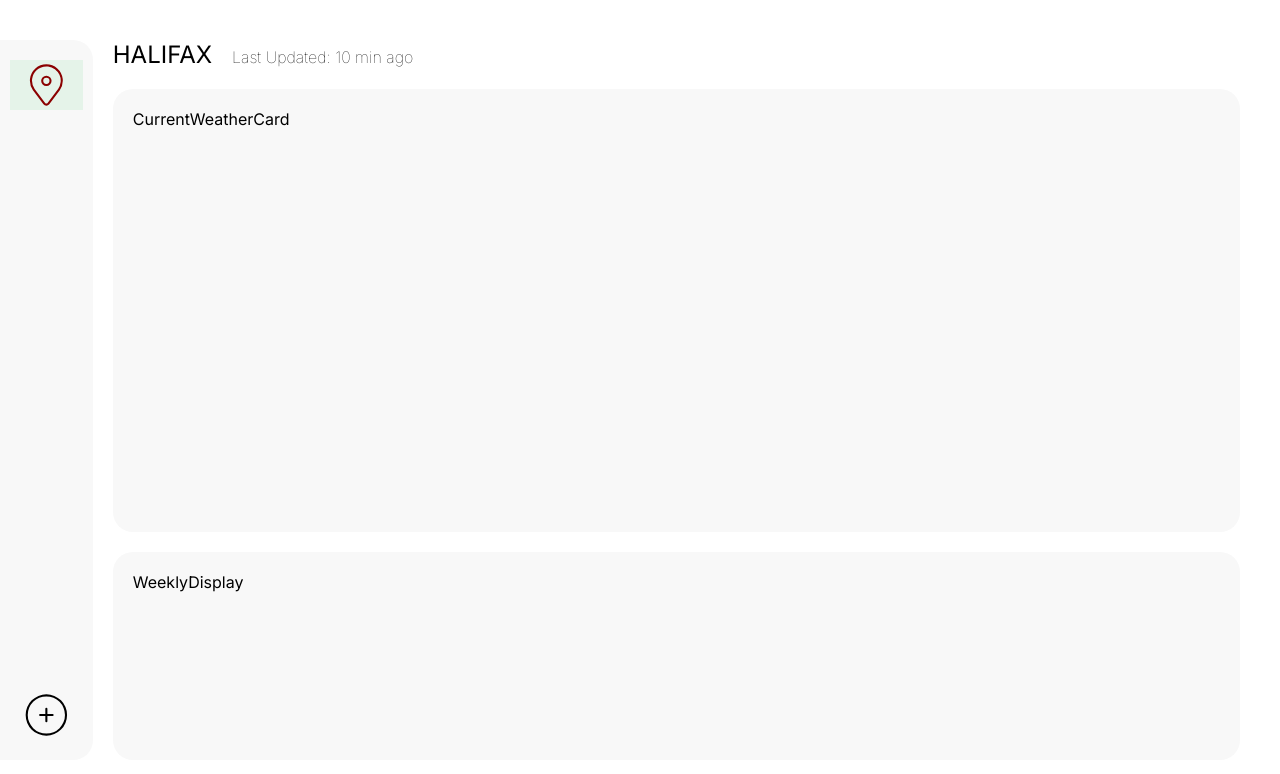
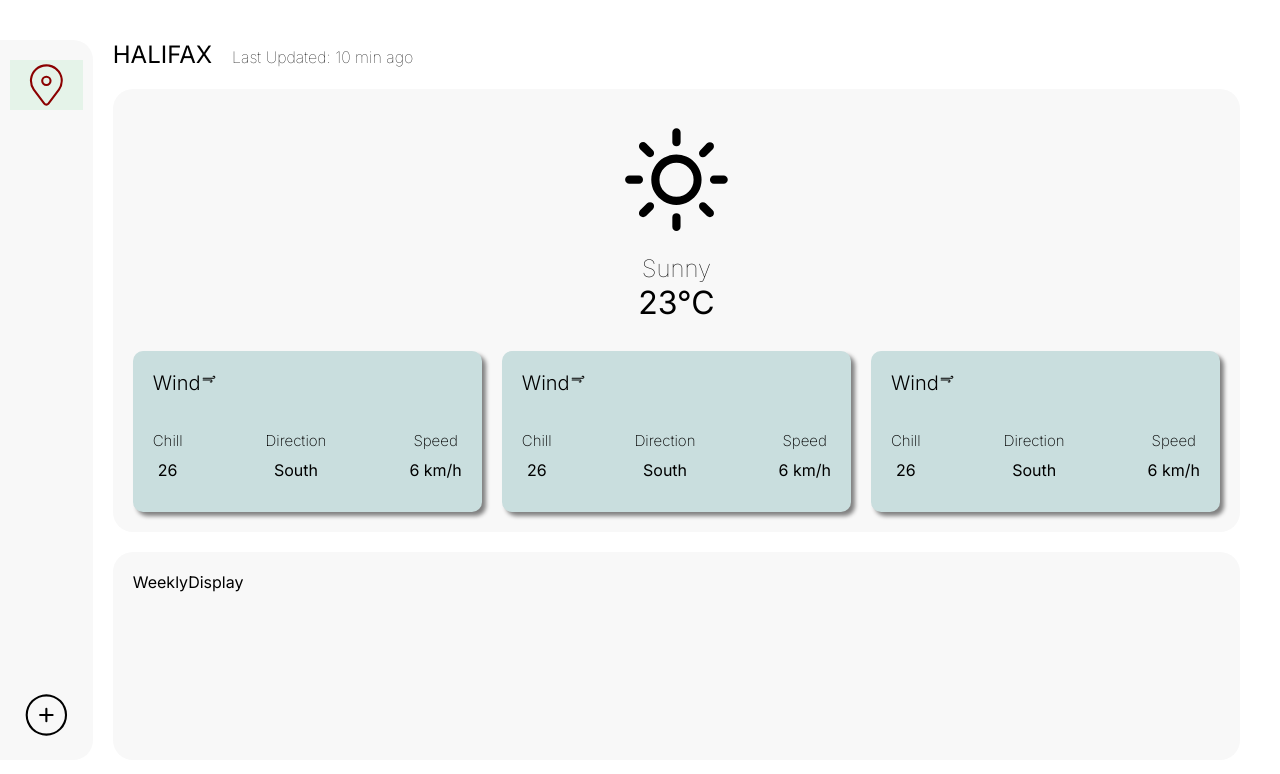
Before and after one commit to Santi-Rijal/weather-app, a Next.js app: page / in a window 1280 px wide. Shown: the top 774 px of the page. Built offline with nearby package versions, Linux system fonts and the light colour scheme; no server answers.

Commit message:
Wind card done

```diff
--- /dev/null
+++ b/src/Assets/weatherIcons.js
@@ -0,0 +1,17 @@
+import {
+  WiDaySunny,
+  WiRain,
+  WiSnow,
+  WiWindy,
+  WiThunderstorm,
+} from "react-icons/wi";
+
+const weatherIcons = [
+  { condition: "Sunny", icon: <WiDaySunny /> },
+  { condition: "Rain", icon: <WiRain /> },
+  { condition: "Snow", icon: <WiSnow /> },
+  { condition: "Windy", icon: <WiWindy /> },
+  { condition: "Thunder Storm", icon: <WiThunderstorm /> },
+];
+
+export default weatherIcons;
--- a/src/components/CurrentWeatherCard/CurrentWeatherCard.jsx
+++ b/src/components/CurrentWeatherCard/CurrentWeatherCard.jsx
@@ -1,10 +1,22 @@
 import React from "react";
 import style from "./currentWeatherCard.module.scss";
+import weatherIcons from "@/Assets/weatherIcons";
+import WindDetailsCard from "../WindDetailsCard/WindDetailsCard";
 
 const CurrentWeatherCard = () => {
+  const demo = weatherIcons[0];
   return (
     <section className={style.currentWeatherContainer}>
-      CurrentWeatherCard
+      <section className={style.weatherDetails}>
+        <span className={style.conditionIcon}>{demo.icon}</span>
+        <span className={style.condition}>{demo.condition}</span>
+        <span className={style.temp}>23&deg;C</span>
+      </section>
+      <section className={style.moreDetailsContainer}>
+        <WindDetailsCard />
+        <WindDetailsCard />
+        <WindDetailsCard />
+      </section>
     </section>
   );
 };
--- a/src/components/CurrentWeatherCard/currentWeatherCard.module.scss
+++ b/src/components/CurrentWeatherCard/currentWeatherCard.module.scss
@@ -7,4 +7,49 @@
   background-color: var(--background-color2);
 
   border-radius: 1.25rem;
+
+  .weatherDetails {
+    width: inherit;
+    height: 60%;
+
+    display: flex;
+    flex-direction: column;
+
+    .conditionIcon {
+      width: inherit;
+      height: inherit;
+
+      display: flex;
+      justify-content: center;
+
+      svg {
+        height: 100%;
+        width: auto;
+      }
+    }
+
+    .condition {
+      width: inherit;
+
+      font-size: 1.5rem;
+      text-align: center;
+      font-weight: lighter;
+    }
+
+    .temp {
+      width: inherit;
+
+      font-size: 2rem;
+      text-align: center;
+    }
+  }
+
+  .moreDetailsContainer {
+    width: inherit;
+    height: 40%;
+
+    display: flex;
+    flex-direction: row;
+    column-gap: 1.25rem;
+  }
 }
--- /dev/null
+++ b/src/components/WindDetailsCard/WindDetailsCard.jsx
@@ -0,0 +1,30 @@
+import React from "react";
+import style from "./windDetailsCard.module.scss";
+import { WiStrongWind } from "react-icons/wi";
+
+const WindDetailsCard = () => {
+  return (
+    <div className={style.detailsContainer}>
+      <section className={style.detailsTitle}>
+        <span className={style.title}>Wind</span>
+        <WiStrongWind className={style.icon} />
+      </section>
+      <section className={style.details}>
+        <div className={style.detailsItem}>
+          <span className={style.detailTitle}>Chill</span>
+          <span className={style.detailValue}>26</span>
+        </div>
+        <div className={style.detailsItem}>
+          <span className={style.detailTitle}>Direction</span>
+          <span className={style.detailValue}>South</span>
+        </div>
+        <div className={style.detailsItem}>
+          <span className={style.detailTitle}>Speed</span>
+          <span className={style.detailValue}>6 km/h</span>
+        </div>
+      </section>
+    </div>
+  );
+};
+
+export default WindDetailsCard;
--- /dev/null
+++ b/src/components/WindDetailsCard/windDetailsCard.module.scss
@@ -0,0 +1,49 @@
+.detailsContainer {
+  width: 100%;
+  height: 100%;
+
+  padding: 1.25rem;
+
+  background-color: var(--card-color2);
+  box-shadow: 4px 4px 4px grey;
+
+  border-radius: 0.625rem;
+
+  .detailsTitle {
+    width: 100%;
+
+    display: flex;
+    flex-direction: row;
+
+    .title {
+      width: fit-content;
+
+      font-size: 1.25rem;
+      font-weight: 300;
+    }
+  }
+
+  .details {
+    width: 100%;
+    height: 100%;
+
+    display: flex;
+    flex-direction: row;
+    justify-content: space-between;
+
+    .detailsItem {
+      height: 100%;
+
+      display: flex;
+      flex-direction: column;
+      row-gap: 0.625rem;
+      justify-content: center;
+      align-items: center;
+
+      .detailTitle {
+        font-size: 0.9375rem;
+        font-weight: 200;
+      }
+    }
+  }
+}
```
